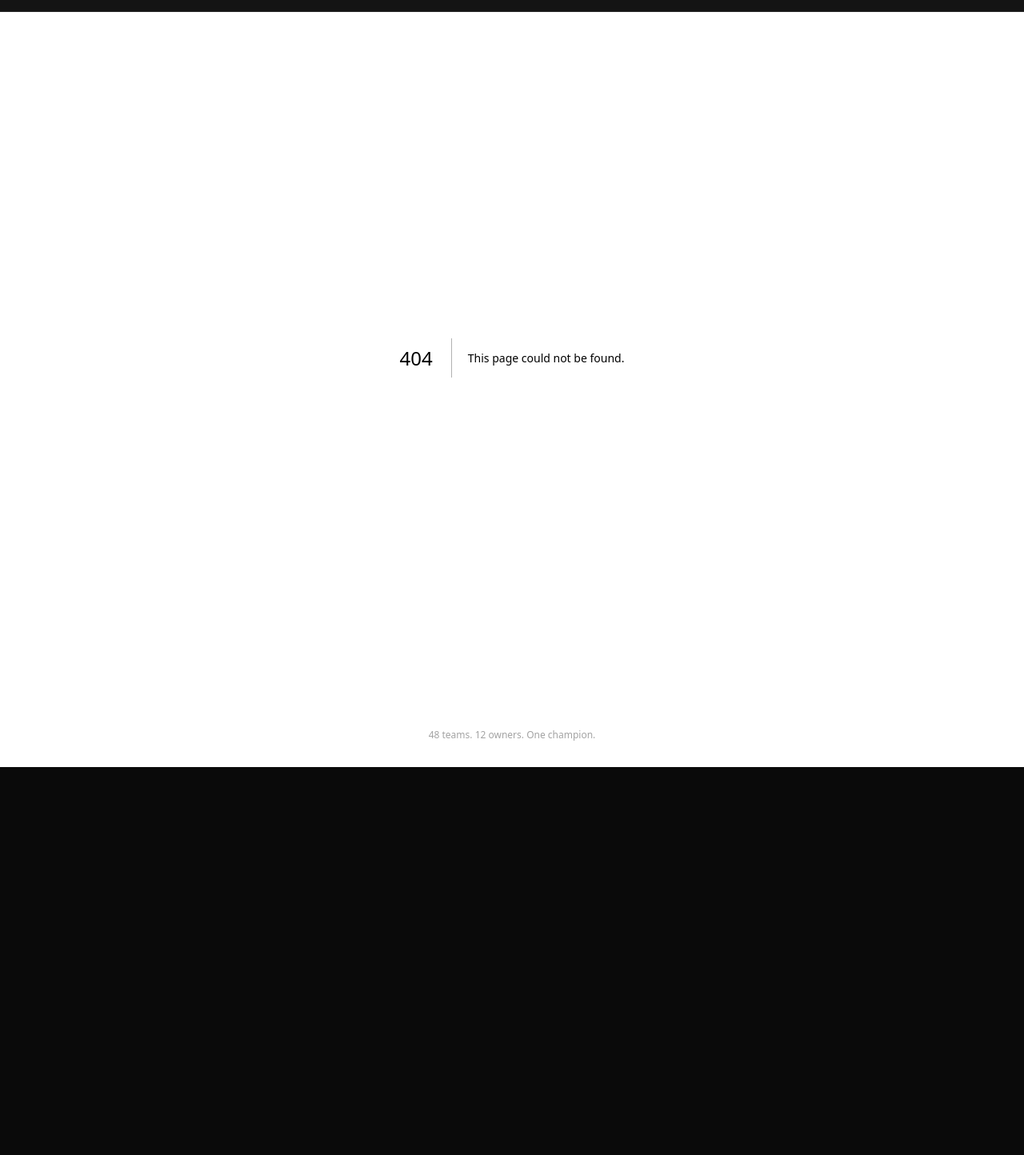
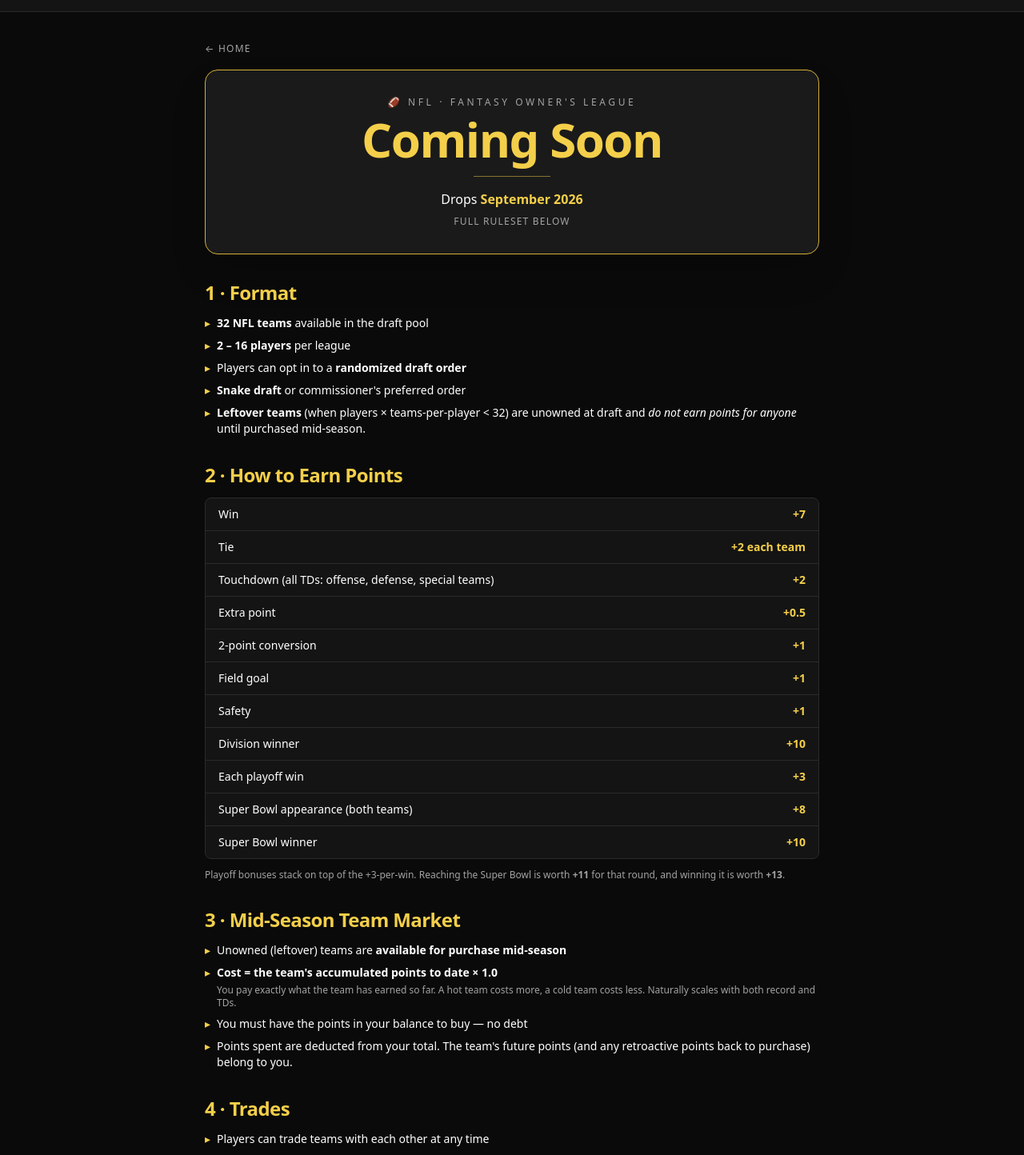
Before and after one commit to Fuhrank/fff-league, a Next.js app: page /nfl/rules in a window 1280 px wide. Before the commit this address had no page. Shown: the part 66-1510 px from the top of the page at 80% size. Before the commit the page ends 1025 px from the top, so only its background shows below. Built offline with nearby package versions, Linux system fonts and the light colour scheme.

Commit message:
nfl: rules page + clickable banner + Fantasy Owner's League header

```diff
--- /dev/null
+++ b/app/nfl/rules/page.tsx
@@ -0,0 +1,171 @@
+import Link from 'next/link';
+
+export const dynamic = 'force-dynamic';
+export const revalidate = 0;
+
+export default function NflRulesPage() {
+  return (
+    <div className="max-w-3xl mx-auto">
+      {/* Back link */}
+      <Link
+        href="/"
+        className="text-xs uppercase tracking-widest text-[color:var(--text-dim)] hover:text-white"
+      >
+        ← Home
+      </Link>
+
+      {/* ============ COMING SOON HERO ============ */}
+      <div className="mt-4 rounded-2xl border border-[color:var(--gold)] bg-card p-6 sm:p-8 text-center shadow-2xl">
+        <div className="text-[10px] sm:text-xs uppercase tracking-[0.3em] text-[color:var(--text-dim)] mb-2">
+          🏈 NFL · Fantasy Owner&apos;s League
+        </div>
+        <h1 className="text-4xl sm:text-6xl font-extrabold gold-bright tracking-tight leading-none">
+          Coming Soon
+        </h1>
+        <div className="mx-auto h-px w-24 bg-[color:var(--gold)] opacity-60 my-4" />
+        <p className="text-sm sm:text-base text-white">
+          Drops <span className="font-bold gold-bright">September 2026</span>
+        </p>
+        <p className="text-xs text-[color:var(--text-dim)] mt-2 uppercase tracking-widest">
+          Full ruleset below
+        </p>
+      </div>
+
+      {/* ============ FORMAT ============ */}
+      <Section title="1 · Format">
+        <ul className="space-y-2 text-sm text-white">
+          <Bullet><strong>32 NFL teams</strong> available in the draft pool</Bullet>
+          <Bullet><strong>2 – 16 players</strong> per league</Bullet>
+          <Bullet>Players can opt in to a <strong>randomized draft order</strong></Bullet>
+          <Bullet><strong>Snake draft</strong> or commissioner&apos;s preferred order</Bullet>
+          <Bullet>
+            <strong>Leftover teams</strong> (when players × teams-per-player &lt; 32) are
+            unowned at draft and <em>do not earn points for anyone</em> until purchased mid-season.
+          </Bullet>
+        </ul>
+      </Section>
+
+      {/* ============ SCORING ============ */}
+      <Section title="2 · How to Earn Points">
+        <div className="rounded-lg border border-line bg-elev overflow-hidden">
+          <ScoreRow label="Win" value="+7" />
+          <ScoreRow label="Tie" value="+2 each team" />
+          <ScoreRow label="Touchdown (all TDs: offense, defense, special teams)" value="+2" />
+          <ScoreRow label="Extra point" value="+0.5" />
+          <ScoreRow label="2-point conversion" value="+1" />
+          <ScoreRow label="Field goal" value="+1" />
+          <ScoreRow label="Safety" value="+1" />
+          <ScoreRow label="Division winner" value="+10" />
+          <ScoreRow label="Each playoff win" value="+3" />
+          <ScoreRow label="Super Bowl appearance (both teams)" value="+8" />
+          <ScoreRow label="Super Bowl winner" value="+10" last />
+        </div>
+        <p className="text-xs text-[color:var(--text-dim)] mt-3">
+          Playoff bonuses stack on top of the +3-per-win. Reaching the Super Bowl is
+          worth <strong>+11</strong> for that round, and winning it is worth <strong>+13</strong>.
+        </p>
+      </Section>
+
+      {/* ============ MID-SEASON TEAM MARKET ============ */}
+      <Section title="3 · Mid-Season Team Market">
+        <ul className="space-y-2 text-sm text-white">
+          <Bullet>
+            Unowned (leftover) teams are <strong>available for purchase mid-season</strong>
+          </Bullet>
+          <Bullet>
+            <strong>Cost = the team&apos;s accumulated points to date × 1.0</strong>
+            <span className="block text-xs text-[color:var(--text-dim)] mt-1">
+              You pay exactly what the team has earned so far. A hot team costs more,
+              a cold team costs less. Naturally scales with both record and TDs.
+            </span>
+          </Bullet>
+          <Bullet>You must have the points in your balance to buy — no debt</Bullet>
+          <Bullet>
+            Points spent are deducted from your total. The team&apos;s future points
+            (and any retroactive points back to purchase) belong to you.
+          </Bullet>
+        </ul>
+      </Section>
+
+      {/* ============ TRADES ============ */}
+      <Section title="4 · Trades">
+        <ul className="space-y-2 text-sm text-white">
+          <Bullet>Players can trade teams with each other at any time</Bullet>
+          <Bullet>Trades can include points as part of the package</Bullet>
+          <Bullet>
+            <strong>Approval flow:</strong>
+            <ol className="list-decimal ml-5 mt-1 space-y-1 text-xs text-[color:var(--text-dim)]">
+              <li>League vote: <strong>more than half</strong> of players must vote YES within 24 hours</li>
+              <li>If 24 hours pass without majority, the <strong>commissioner can decline</strong></li>
+              <li>If 48 hours pass with no decline, the trade <strong>goes through automatically</strong></li>
+            </ol>
+          </Bullet>
+        </ul>
+      </Section>
+
+      {/* ============ WAGERS ============ */}
+      <Section title="5 · In-Tournament Wagers">
+        <ul className="space-y-2 text-sm text-white">
+          <Bullet>
+            Players can wager their <strong>current points</strong> against another player
+          </Bullet>
+          <Bullet>
+            Both players must have a team playing in the same game that week
+            (wagers are tied to a real NFL matchup between your teams)
+          </Bullet>
+          <Bullet>
+            Wager the outcome of the game — <strong>moneyline (ML)</strong> or
+            <strong> spread</strong>
+          </Bullet>
+          <Bullet>
+            <strong>Max wager:</strong> lesser of <strong>25% of your current points</strong>
+            <em> or </em><strong>10 points</strong>
+          </Bullet>
+          <Bullet>
+            <strong>Approval:</strong> majority vote of all players within 24 hours,
+            or commissioner approval
+          </Bullet>
+          <Bullet>
+            Winner takes the wagered points from the loser&apos;s balance.
+            Loser&apos;s balance is debited that amount.
+          </Bullet>
+        </ul>
+      </Section>
+
+      <div className="my-12 text-center text-xs text-[color:var(--text-dim)] uppercase tracking-widest">
+        Rules subject to commissioner refinement before launch
+      </div>
+    </div>
+  );
+}
+
+/* ===== Reusable bits ===== */
+
+function Section({ title, children }: { title: string; children: React.ReactNode }) {
+  return (
+    <section className="mt-8">
+      <h2 className="text-xl sm:text-2xl font-extrabold gold-bright tracking-tight mb-3">
+        {title}
+      </h2>
+      {children}
+    </section>
+  );
+}
+
+function Bullet({ children }: { children: React.ReactNode }) {
+  return (
+    <li className="flex gap-2">
+      <span className="gold-bright">▸</span>
+      <span>{children}</span>
+    </li>
+  );
+}
+
+function ScoreRow({ label, value, last }: { label: string; value: string; last?: boolean }) {
+  return (
+    <div className={`flex items-center justify-between px-4 py-2.5 ${!last ? 'border-b border-line' : ''}`}>
+      <span className="text-sm text-white">{label}</span>
+      <span className="text-sm font-bold gold-bright whitespace-nowrap ml-3">{value}</span>
+    </div>
+  );
+}
--- a/app/page.tsx
+++ b/app/page.tsx
@@ -1,6 +1,24 @@
+import Link from 'next/link';
+
 export default function HomePage() {
   return (
     <div>
+      {/* ============ OWNER'S LEAGUE UMBRELLA ============ */}
+      <div className="mb-8 rounded-2xl border border-[color:var(--gold)] bg-card p-5 sm:p-6 text-center shadow-lg">
+        <div className="text-[10px] sm:text-xs uppercase tracking-[0.3em] text-[color:var(--text-dim)] mb-2">
+          Welcome to
+        </div>
+        <h2 className="text-2xl sm:text-4xl font-extrabold gold-bright tracking-tight">
+          Fantasy Owner&apos;s League
+        </h2>
+        <div className="mx-auto h-px w-24 bg-[color:var(--gold)] opacity-60 my-3" />
+        <ul className="flex flex-col sm:flex-row justify-center gap-3 sm:gap-8 text-sm sm:text-base text-white font-semibold">
+          <li>🏆 Pick your teams</li>
+          <li>📊 Track your points</li>
+          <li>👑 Win the trophy!</li>
+        </ul>
+      </div>
+
       {/* ============ HERO ============ */}
       <div className="mb-8 flex flex-col sm:flex-row items-center gap-5 text-center sm:text-left">
         <img src="/logo.png" alt="FFF League" className="h-28 w-28 sm:h-32 sm:w-32" />
@@ -19,13 +37,13 @@
         {/* Left: upcoming sport leagues */}
         <aside className="flex flex-col gap-3 order-2 lg:order-1">
           {[
-            { sport: 'NFL',  emoji: '🏈', name: 'Fantasy Football',  drop: 'Sept 2026', accent: 'from-emerald-500/15' },
-            { sport: 'NBA',  emoji: '🏀', name: 'Fantasy Hoops',     drop: 'Oct 2026',  accent: 'from-orange-500/15' },
-            { sport: 'MLB',  emoji: '⚾', name: 'Fantasy Diamond',   drop: 'Apr 2027',  accent: 'from-sky-500/15' },
-          ].map(b => (
+            { sport: 'NFL',  emoji: '🏈', name: 'Fantasy Football',  drop: 'Sept 2026', accent: 'from-emerald-500/15', href: '/nfl/rules' },
+            { sport: 'NBA',  emoji: '🏀', name: 'Fantasy Hoops',     drop: 'Oct 2026',  accent: 'from-orange-500/15', href: null },
+            { sport: 'MLB',  emoji: '⚾', name: 'Fantasy Diamond',   drop: 'Apr 2027',  accent: 'from-sky-500/15', href: null },
+          ].map(b => {
+            const card = (
               <div
-              key={b.sport}
-              className={`rounded-xl border border-line bg-gradient-to-br ${b.accent} to-card p-3 shadow-md flex flex-col justify-between min-h-[110px] lg:min-h-0 lg:flex-1`}
+                className={`rounded-xl border border-line bg-gradient-to-br ${b.accent} to-card p-3 shadow-md flex flex-col justify-between min-h-[110px] lg:min-h-0 lg:flex-1 ${b.href ? 'hover:border-[color:var(--gold)] transition-colors cursor-pointer' : ''}`}
               >
                 <div className="flex items-center justify-between">
                   <span className="text-2xl">{b.emoji}</span>
@@ -40,9 +58,20 @@
                 <div className="mt-2 pt-2 border-t border-line">
                   <div className="text-[9px] uppercase tracking-widest text-[color:var(--text-dim)]">Drops</div>
                   <div className="text-xs font-semibold text-white">{b.drop}</div>
+                  {b.href && (
+                    <div className="text-[9px] uppercase tracking-widest gold-bright font-bold mt-1">
+                      View Rules →
+                    </div>
+                  )}
                 </div>
               </div>
-          ))}
+            );
+            return b.href ? (
+              <Link key={b.sport} href={b.href} className="block">{card}</Link>
+            ) : (
+              <div key={b.sport}>{card}</div>
+            );
+          })}
         </aside>
 
         {/* Center: bracket */}
```
Also changed, not shown: 1 other file (tests, documents, lock files or other folders). Lines whose indentation alone changed are shown as unchanged.
